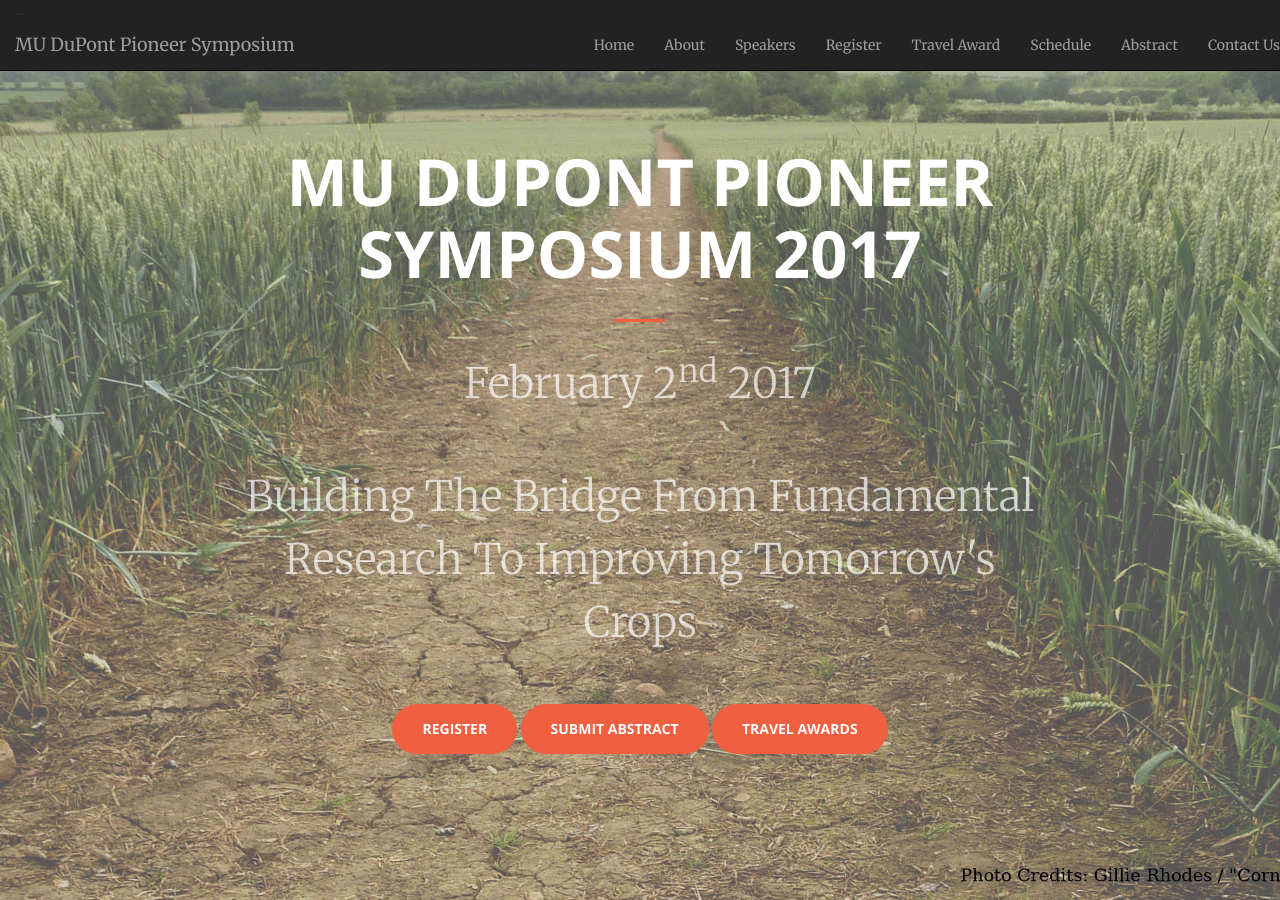
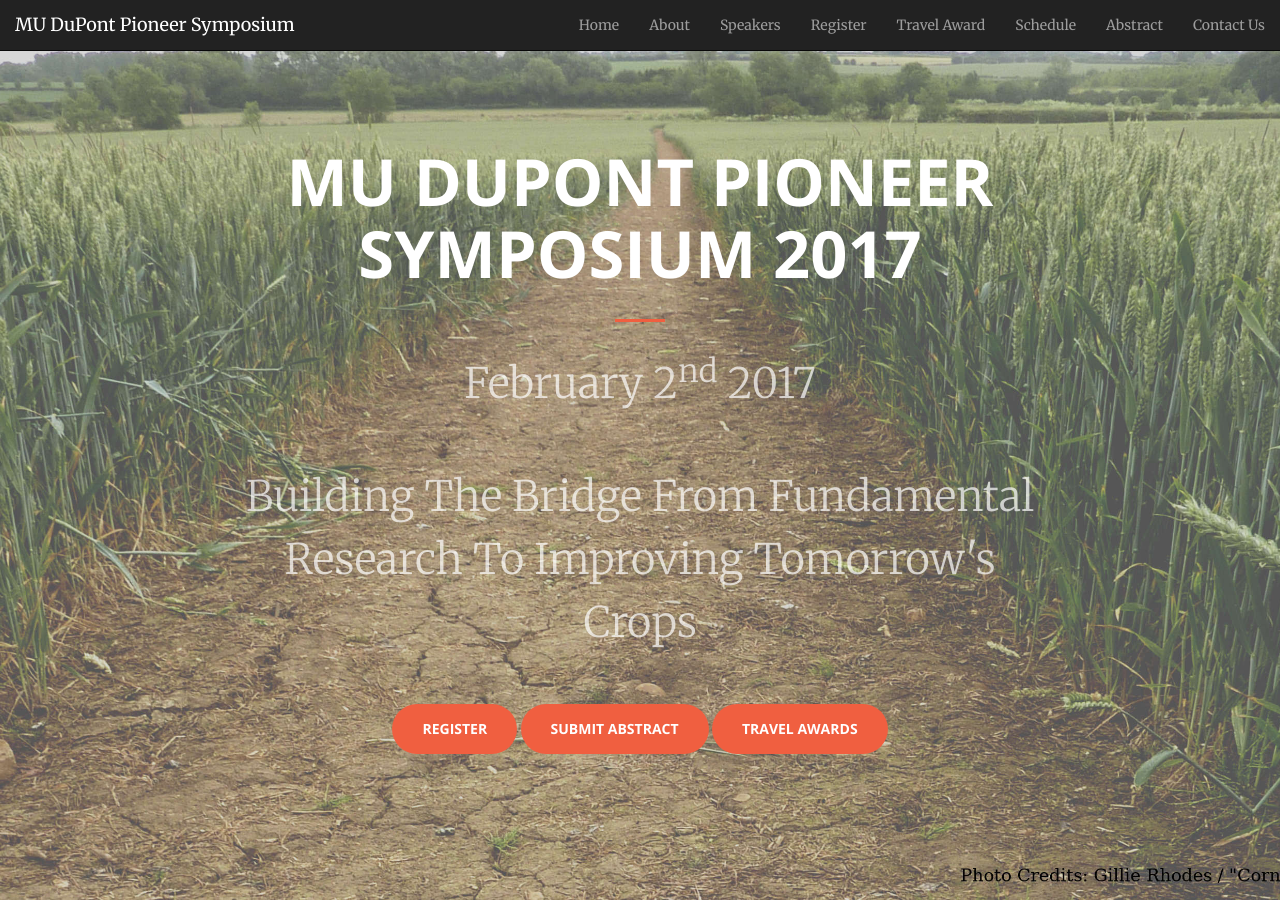
Before and after one commit to mupioneersymposium/mupioneersymposium.github.io, a Jekyll site: the page built from index.html, in a window 1280 px wide and 900 px high. Built offline with Jekyll 4.4.1, drawn with Linux system fonts in a browser that asks for light colours.

Commit message:
Update nav.html

```diff
--- a/_includes/nav.html
+++ b/_includes/nav.html
@@ -1,5 +1,5 @@
 <nav id="mainNav"  class="navbar navbar-inverse navbar-fixed-top">
-        <div class="container-fluid">... </div>
+        <div class="container-fluid">
             <!-- Brand and toggle get grouped for better mobile display -->
         <div class="navbar-header">
             <button type="button" class="navbar-toggle collapsed" data-toggle="collapse" data-target="#bs-example-navbar-collapse-1">
```
